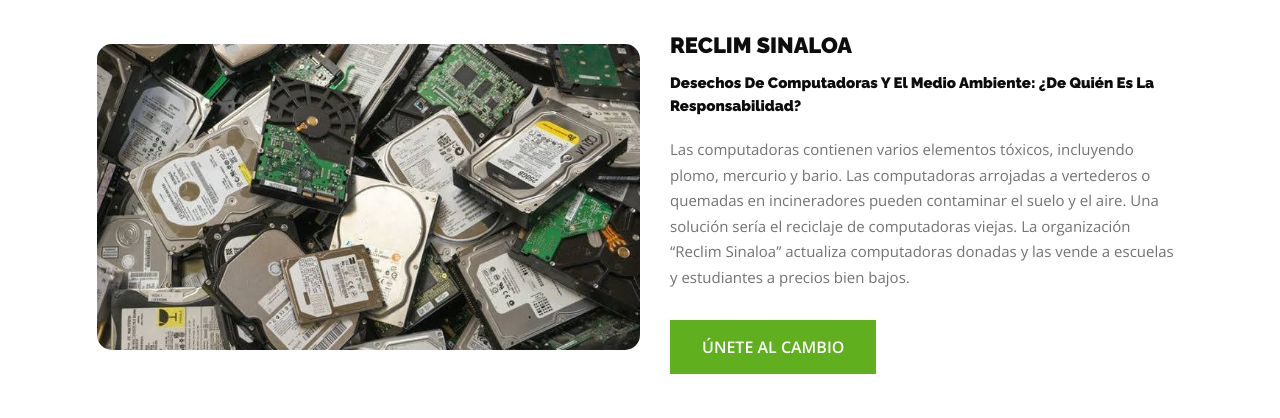
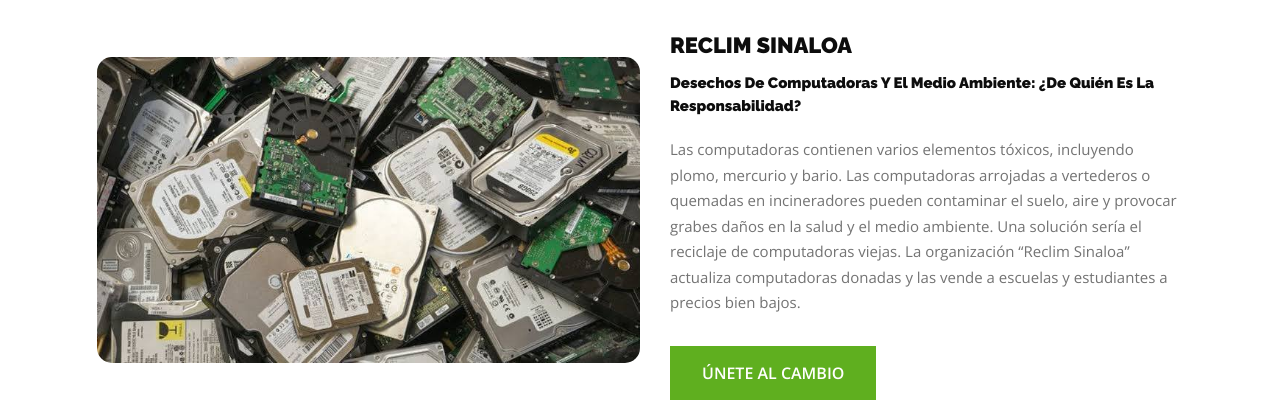
Before and after one commit to Baltazar-CD/reciclareclim, a plain HTML site: page index.html in a window 1280 px wide. Shown: the part 1080-1498 px from the top of the page. Drawn offline with nearby package versions, Linux system fonts and the light colour scheme.

Commit message:
Update index.html

```diff
--- a/index.html
+++ b/index.html
@@ -107,7 +107,7 @@
                                     <div class="about__content">
                                         <h5>Reclim Sinaloa</h5>
                                         <h6>Desechos De Computadoras Y El Medio Ambiente: ¿De Quién Es La Responsabilidad?</h6>
-                                        <p>Las computadoras  contienen varios elementos tóxicos, incluyendo plomo, mercurio y bario.  Las computadoras arrojadas a vertederos o quemadas en incineradores pueden contaminar el suelo y el aire.  Una solución sería el reciclaje de computadoras viejas.  La organización “Reclim Sinaloa” actualiza computadoras donadas y las vende a escuelas y estudiantes a precios bien bajos.</p>
+                                        <p>Las computadoras  contienen varios elementos tóxicos, incluyendo plomo, mercurio y bario.  Las computadoras arrojadas a vertederos o quemadas en incineradores pueden contaminar el suelo, aire y provocar grabes daños en la salud y el medio ambiente.  Una solución sería el reciclaje de computadoras viejas.  La organización “Reclim Sinaloa” actualiza computadoras donadas y las vende a escuelas y estudiantes a precios bien bajos.</p>
                                         <a href="#contacto" class="default-btn move-right"><span>Únete al cambio</span></a>
                                     </div>
                                 </div>
```
